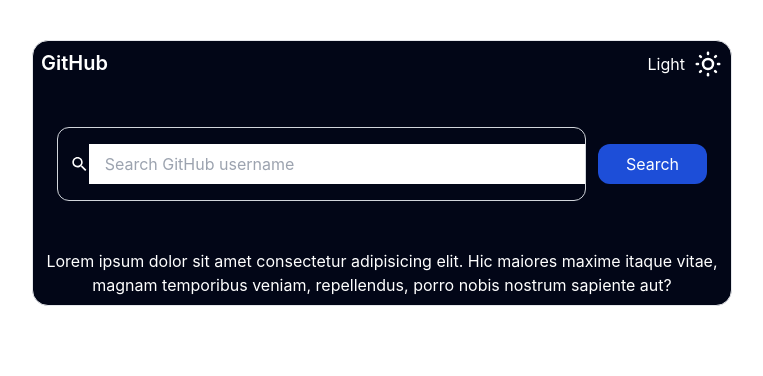
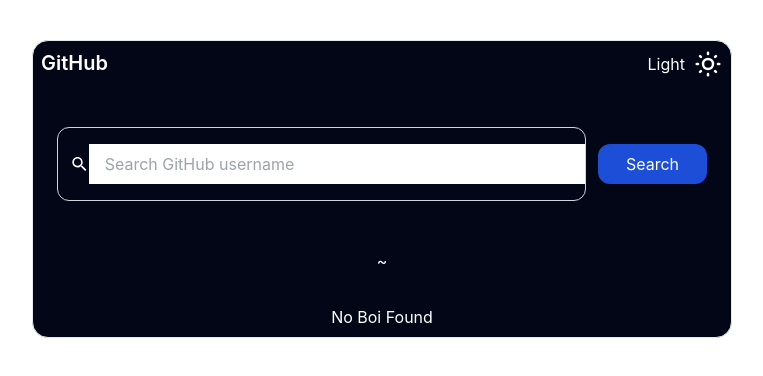
Before and after one commit to Germaine144/github, a React (Create React App) app: page / in a window 1280 px wide. Shown: the top 376 px of the page, without its empty margins (258-1021 px from the left). Built offline with nearby package versions, Linux system fonts and the light colour scheme.

Commit message:
adding jsx if user exist dispay their credential

```diff
--- a/src/components/ThemeToggle.jsx
+++ b/src/components/ThemeToggle.jsx
@@ -7,19 +7,15 @@
 import { FiTwitter } from "react-icons/fi";
 import { BsBuildingsFill } from "react-icons/bs";
 function ThemeToggle() {
-  const [userName, SetUserName] =useState(""); //to sote username input
-  const [userData,SetUserData] = useState(null); //to fetch user data
+  const [userName, SetUserName] =useState("");
+  const [userData,SetUserData] = useState(null);
   const [error, setError] = useState ("");
 
-  // function to handle the github API fetch
 const handleSearch = async (e) =>{
 
-e.preventDefault(); // prevent form form reloading the page
-setError(""); //clear previous error
-SetUserData(null); //clear prvious  user data
-
-
-//fetch data from github API
+e.preventDefault();
+setError("");
+SetUserData(null);
   try{
   const response = await fetch(`https://api.github.com/users/${userName}`);
 
@@ -27,11 +23,11 @@
   throw new Error ("User not found");
 }
 const data = await response.json();
-SetUserData(data); // fetch data into state
+SetUserData(data);
 
   }
   catch(err){
-    setError("user not Found") // show error messagage
+    setError("user not Found")
   }
 };
 
@@ -76,7 +72,7 @@
           </button>
         </form>
         {error && <p className="text-red-700">{error}</p>}
-
+~
         {/* Image section */}
 {/* Image section */}
 {userData && (
@@ -89,7 +85,8 @@
       />
     </div>
     <div>
-      <h1 className="text-xl font-bold">{userData.name || "No name"}</h1>
+    <p>{userData ? userData.bio || "No bio found" : "Search for a user to see their bio"}</p>
+
 
       {/* Providing a valid URL for the href */}
       <a href={userData?.html_url || "#"} className="text-blue-600 hover:underline">
@@ -103,7 +100,7 @@
   </section>
 )}
       <p> {userData ? userData.bio :
-          "Lorem ipsum dolor sit amet consectetur adipisicing elit. Hic maiores maxime itaque vitae, magnam temporibus veniam, repellendus, porro nobis nostrum sapiente aut?"
+          "No Boi Found"
       }</p>
         {userData && ( <div className="bg-slate-600 rounded-lg flex justify-between px-6 py-4">
           <div>
```
